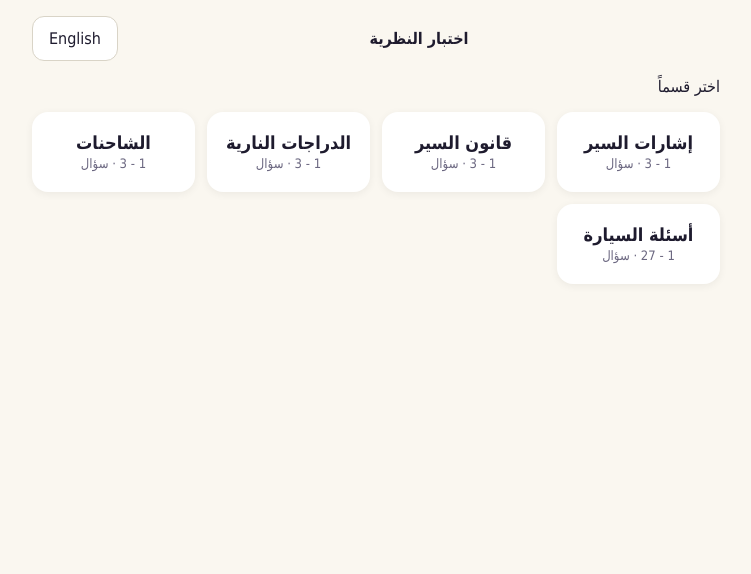
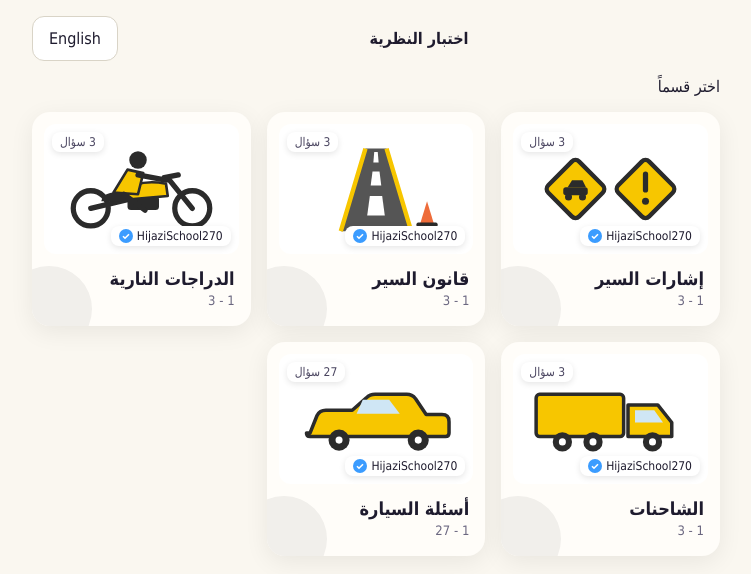
Before and after one commit to where-i-hide-my-stuff/DrivingTest, a plain HTML site: page index.html in a window 1280 px wide. Shown: the whole page, without its empty margins (264-1015 px from the left). Drawn offline with Linux system fonts and the light colour scheme.

Commit message:
Restyle home as category cards with new pictures

```diff
--- a/css/style.css
+++ b/css/style.css
@@ -5,11 +5,6 @@ body{margin:0;background:#faf7f0}
 #dq-app button:hover{border-color:var(--ac)}
 #dq-app .dq-pri{background:var(--ac);color:#fff;border-color:var(--ac)}
 #dq-app .dq-top{display:flex;justify-content:space-between;align-items:center;gap:8px;margin-bottom:16px}
-#dq-app .dq-grid{display:grid;grid-template-columns:repeat(auto-fit,minmax(150px,1fr));gap:12px}
-#dq-app .dq-card{background:#fff;border:0;border-radius:16px;padding:20px 12px;text-align:center;box-shadow:0 2px 8px rgba(0,0,0,.06)}
-#dq-app .dq-card img{max-width:100%;max-height:90px;margin-bottom:8px}
-#dq-app .dq-card b{display:block;font-size:18px}
-#dq-app .dq-card span{font-size:13px;color:#6b6780}
 #dq-app .dq-bar{height:6px;background:#e8e4d9;border-radius:3px;margin:6px 0 18px}
 #dq-app .dq-bar div{height:6px;background:var(--ac);border-radius:3px}
 #dq-app .dq-meta{display:flex;justify-content:space-between;font-size:13px;color:#6b6780}
@@ -21,3 +16,14 @@ body{margin:0;background:#faf7f0}
 #dq-app .dq-msg{margin:12px 0;font-size:15px}
 #dq-app .dq-score{text-align:center;padding:24px 0}
 #dq-app .dq-score b{display:block;font-size:44px;margin:6px 0}
+#dq-app .dq-grid{display:grid;grid-template-columns:repeat(auto-fit,minmax(200px,1fr));gap:16px}
+#dq-app .dq-card{position:relative;overflow:hidden;display:block;text-align:start;background:#fffdf9;border:0;border-radius:18px;padding:12px 12px 18px;box-shadow:0 6px 24px rgba(0,0,0,.07)}
+#dq-app .dq-card::after{content:"";position:absolute;left:-26px;bottom:-26px;width:86px;height:86px;border-radius:50%;background:#f1efeb}
+#dq-app .dq-card:hover{box-shadow:0 8px 28px rgba(72,45,255,.18)}
+#dq-app .dq-ph{position:relative;display:flex;align-items:center;justify-content:center;height:130px;background:#fff;border-radius:12px;margin-bottom:14px}
+#dq-app .dq-ph img{max-width:90%;max-height:100px}
+#dq-app .dq-badge,#dq-app .dq-by{position:absolute;display:flex;align-items:center;gap:4px;background:#fff;border-radius:8px;padding:3px 8px;font-size:12px;box-shadow:0 2px 6px rgba(0,0,0,.1)}
+#dq-app .dq-badge{top:8px;left:8px;color:#4a4560}
+#dq-app .dq-by{bottom:8px;right:8px}
+#dq-app .dq-card b{display:block;font-size:18px;padding:0 4px}
+#dq-app .dq-rng{position:relative;z-index:1;display:block;font-size:13px;color:#6b6780;padding:4px 4px 0}
--- a/data/car.js
+++ b/data/car.js
@@ -1,5 +1,5 @@
 window.CATEGORIES = window.CATEGORIES || [];
-window.CATEGORIES.push({ title: { ar: 'أسئلة السيارة', en: 'Car questions' }, image: '', questions: [
+window.CATEGORIES.push({ title: { ar: 'أسئلة السيارة', en: 'Car questions' }, image: 'images/categories/car.svg', questions: [
       { q: 'اللون الأسود حوالين الزجاج الأمامي والخلفي كرمال شو؟', options: ['يمتص الحرارة حتى ما يفقع الزجاج تحت الشمس', 'للزينة فقط', 'لحماية الزجاج من الغبار'], answer: 0, image: '' },
       { q: 'الخطوط البنية الموجودة ورا على الزجاج كرمال شو؟', options: ['مقاومات بتعلّي الحرارة لتبخّر الرطوبة عن الزجاج', 'للزينة فقط', 'لتخفيف أشعة الشمس'], answer: 0, image: '' },
       { q: 'ال car seat لأي عمر بكون ورا؟', options: ['٥ سنين', '١٠ سنين', '١٥ سنة'], answer: 0, image: '' },
--- a/data/law.js
+++ b/data/law.js
@@ -1,5 +1,5 @@
 window.CATEGORIES = window.CATEGORIES || [];
-window.CATEGORIES.push({ title: { ar: 'قانون السير', en: 'Driving law' }, image: '', questions: [
+window.CATEGORIES.push({ title: { ar: 'قانون السير', en: 'Driving law' }, image: 'images/categories/law.svg', questions: [
   { q: 'ما الواجب عند ظهور الإشارة الضوئية الحمراء؟', options: ['التوقف الكامل', 'التمهّل ثم المتابعة', 'زيادة السرعة'], answer: 0, image: '' },
   { q: 'متى يجب ربط حزام الأمان؟', options: ['دائماً أثناء القيادة', 'على الطرق السريعة فقط', 'في الليل فقط'], answer: 0, image: '' },
   { q: 'استخدام الهاتف باليد أثناء القيادة:', options: ['ممنوع لأنه يشتت الانتباه', 'مسموح إذا كانت السرعة منخفضة', 'مسموح في الزحمة فقط'], answer: 0, image: '' }
--- a/data/motorcycles.js
+++ b/data/motorcycles.js
@@ -1,5 +1,5 @@
 window.CATEGORIES = window.CATEGORIES || [];
-window.CATEGORIES.push({ title: { ar: 'الدراجات النارية', en: 'Motorcycles' }, image: '', questions: [
+window.CATEGORIES.push({ title: { ar: 'الدراجات النارية', en: 'Motorcycles' }, image: 'images/categories/motorcycles.svg', questions: [
   { q: 'ما أهم قطعة حماية عند ركوب الدراجة النارية؟', options: ['الخوذة', 'القفازات الصيفية فقط', 'نظارة شمسية'], answer: 0, image: '' },
   { q: 'عند القيادة على طريق مبلل بالمطر يجب:', options: ['تخفيف السرعة وزيادة مسافة الأمان', 'التسارع للوصول أسرع', 'الكبح الحاد المفاجئ'], answer: 0, image: '' },
   { q: 'يجب أن تكون أضواء الدراجة النارية:', options: ['صالحة وتعمل عند الحاجة', 'مطفأة نهاراً دائماً', 'غير مهمة'], answer: 0, image: '' }
--- a/data/signs.js
+++ b/data/signs.js
@@ -1,6 +1,6 @@
 window.CATEGORIES = window.CATEGORIES || [];
 // answer = position of the correct option, starting from 0. image is optional (e.g. 'images/signs/sign-001.png').
-window.CATEGORIES.push({ title: { ar: 'إشارات السير', en: 'Traffic signs' }, image: '', questions: [
+window.CATEGORIES.push({ title: { ar: 'إشارات السير', en: 'Traffic signs' }, image: 'images/categories/signs.svg', questions: [
   { q: 'ماذا تعني إشارة قف؟', options: ['التوقف الكامل', 'التمهّل فقط', 'المتابعة بحذر'], answer: 0, image: '' },
   { q: 'ماذا تعني إشارة ممنوع الدخول؟', options: ['ممنوع الدخول', 'طريق مخصص للشاحنات', 'نهاية الطريق'], answer: 0, image: '' },
   { q: 'ماذا تعني إشارة أعطِ الأفضلية؟', options: ['أعطِ الأفضلية للمركبات الأخرى', 'قف دائماً', 'منعطف خطر'], answer: 0, image: '' }
--- a/data/trucks.js
+++ b/data/trucks.js
@@ -1,5 +1,5 @@
 window.CATEGORIES = window.CATEGORIES || [];
-window.CATEGORIES.push({ title: { ar: 'الشاحنات', en: 'Trucks' }, image: '', questions: [
+window.CATEGORIES.push({ title: { ar: 'الشاحنات', en: 'Trucks' }, image: 'images/categories/trucks.svg', questions: [
   { q: 'مسافة توقف الشاحنة مقارنة بالسيارة:', options: ['أطول', 'أقصر', 'نفسها'], answer: 0, image: '' },
   { q: 'لماذا تحتاج الشاحنات إلى الانتباه للنقاط العمياء؟', options: ['السائق قد لا يرى المركبات بجانب الشاحنة وخلفها', 'الشاحنات لا تحتاج مرايا', 'لا توجد نقاط عمياء'], answer: 0, image: '' },
   { q: 'يجب أن تكون حمولة الشاحنة:', options: ['مثبتة جيداً وضمن الحد المسموح', 'مرتفعة قدر الإمكان', 'غير مثبتة في الرحلات القصيرة'], answer: 0, image: '' }
--- a/js/app.js
+++ b/js/app.js
@@ -1,5 +1,7 @@
 // Shared quiz engine. Reads window.CATEGORIES (filled by the files in /data).
 (function () {
+  var BRAND = 'HijaziSchool270'; // small name badge on each card (set '' to hide)
+  var CHECK = ' <svg width="14" height="14" viewBox="0 0 14 14"><circle cx="7" cy="7" r="7" fill="#3b9cff"/><path d="M4 7.2l2 2 4-4" stroke="#fff" stroke-width="1.6" fill="none"/></svg>';
   var PART_SIZE = 30; // questions per part: 1-30, 31-60, ...
   var CATEGORIES = window.CATEGORIES || [];
 
@@ -49,7 +51,8 @@
     var h = '', c = S.cat;
     if (S.view === 'home') {
       h = top(t('app'), null) + '<p>' + t('pick') + '</p><div class="dq-grid">' + CATEGORIES.map(function (x, i) {
-        return '<button class="dq-card" data-act="cat:' + i + '">' + (x.image ? '<img src="' + x.image + '" alt="">' : '') + '<b>' + x.title[lang] + '</b><span>1 - ' + x.questions.length + ' · ' + t('questions') + '</span></button>';
+        var n = x.questions.length;
+        return '<button class="dq-card" data-act="cat:' + i + '"><span class="dq-ph">' + (x.image ? '<img src="' + x.image + '" alt="">' : '') + '<span class="dq-badge">' + n + ' ' + t('questions') + '</span><span class="dq-by">' + BRAND + CHECK + '</span></span><b>' + x.title[lang] + '</b><span class="dq-rng">1 - ' + n + '</span></button>';
       }).join('') + '</div>';
     } else if (S.view === 'parts') {
       h = top(c.title[lang], 'home') + '<p>' + t('pickPart') + '</p><div class="dq-grid">' + partsOf(c).map(function (p, i) {
```
Also changed, not shown: images/categories/car.svg (added), images/categories/law.svg (added), images/categories/motorcycles.svg (added), images/categories/signs.svg (added), images/categories/trucks.svg (added).
